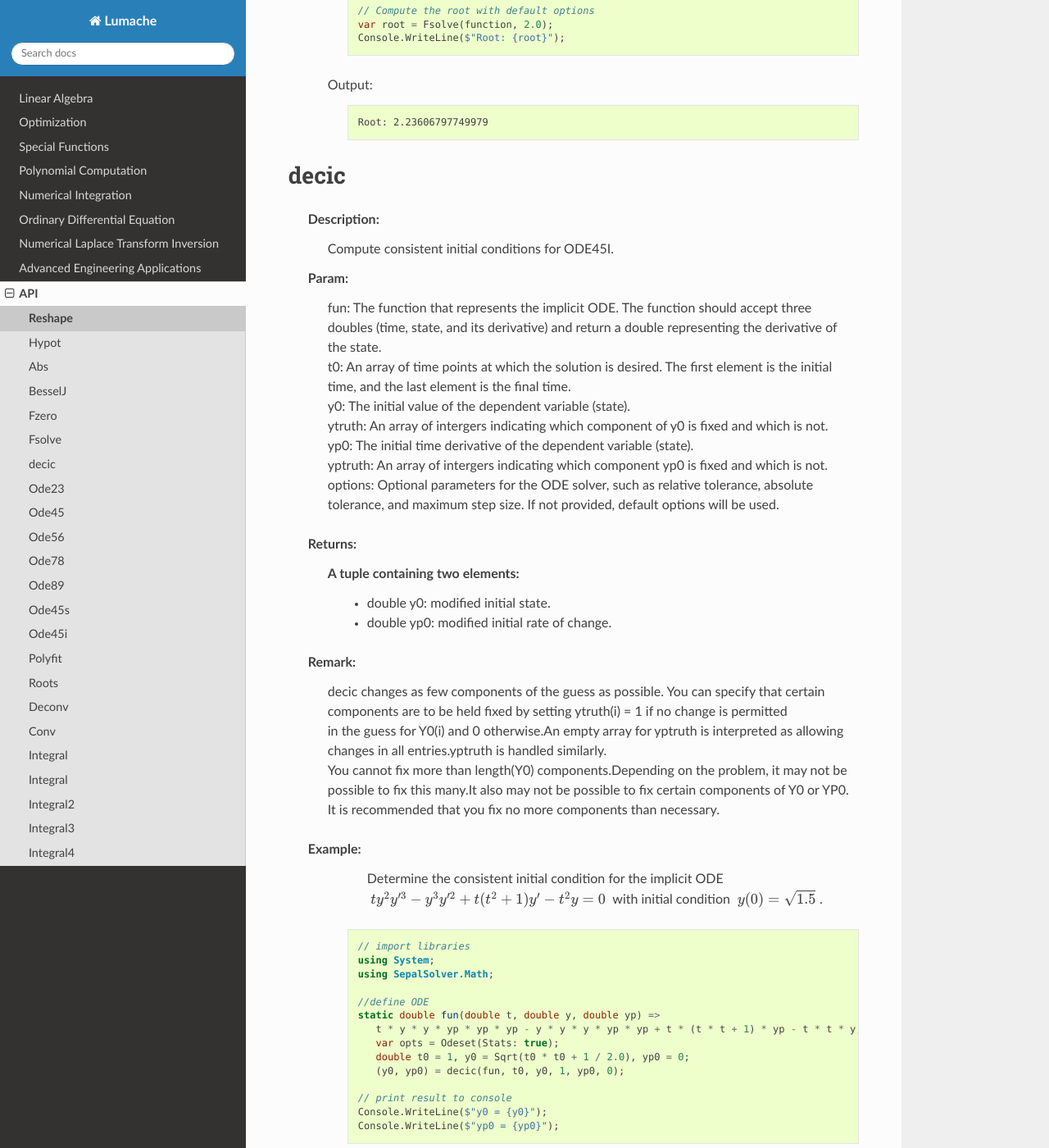
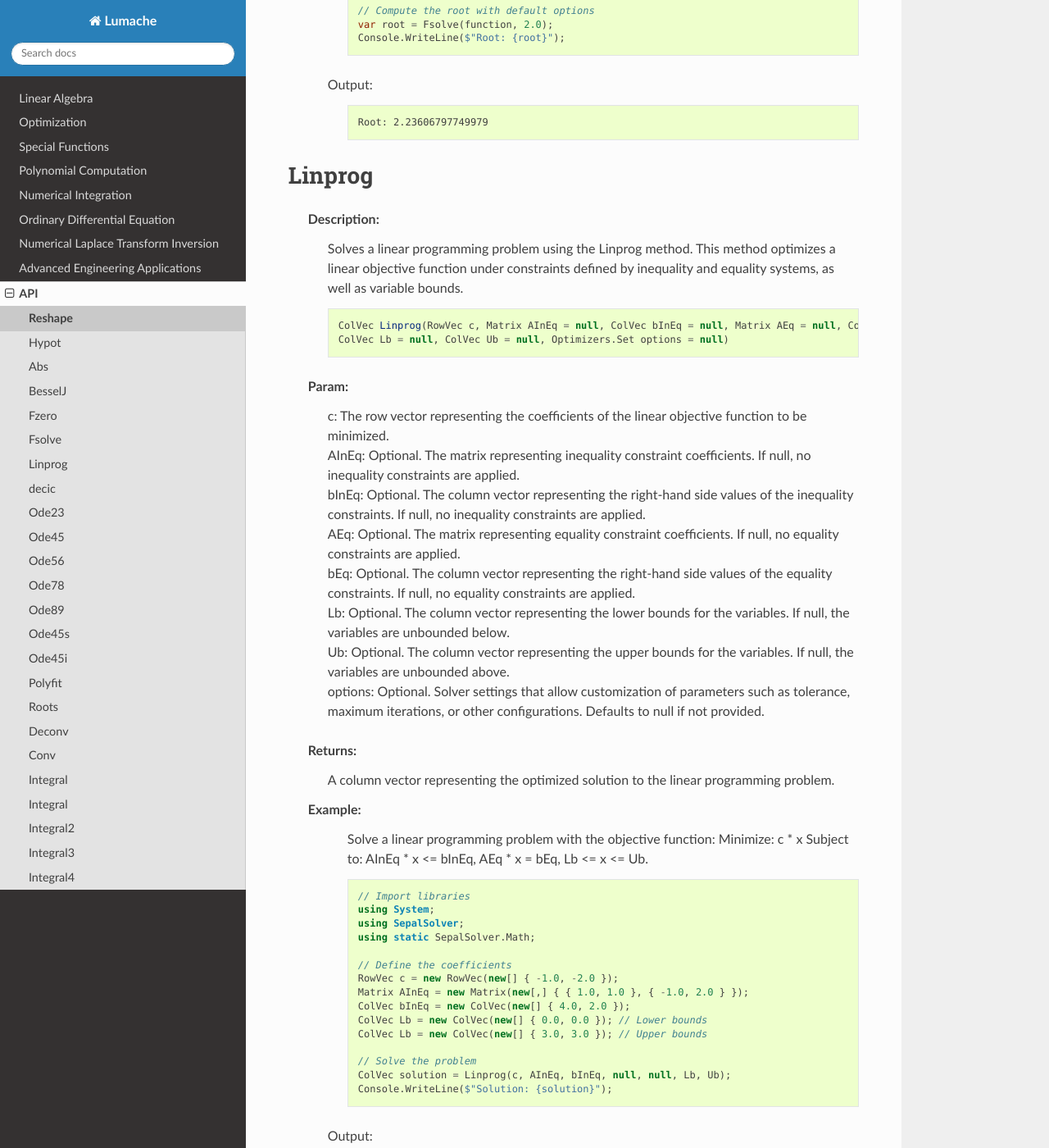
Before and after one commit to cyphercrescent/sepalsolver-doc, a Sphinx documentation site: the page built from docs/source/Math.rst, in a window 1280 px wide and 1400 px high, scrolled down 7025 px. Shown: the whole window at 82% size. Built offline with Sphinx 7.4.7 and the Read the Docs theme 3.1.0, drawn with Linux system fonts in a browser that asks for light colours.

Commit message:
Update Math.rst
Documentation of Linear programming method

```diff
--- a/docs/source/Math.rst
+++ b/docs/source/Math.rst
@@ -324,6 +324,66 @@ Fsolve
        .. code-block:: Terminal
 
           Root: 2.23606797749979
+
+
+Linprog
+=======
+   Description:
+       Solves a linear programming problem using the Linprog method.
+       This method optimizes a linear objective function under constraints defined by
+       inequality and equality systems, as well as variable bounds.
+
+       .. code-block:: CSharp
+
+          ColVec Linprog(RowVec c, Matrix AInEq = null, ColVec bInEq = null, Matrix AEq = null, ColVec bEq = null,
+          ColVec Lb = null, ColVec Ub = null, Optimizers.Set options = null)
+   Param:
+      | c:  The row vector representing the coefficients of the linear objective function to be minimized.
+      | AInEq:  Optional. The matrix representing inequality constraint coefficients.
+              If null, no inequality constraints are applied.
+      | bInEq:  Optional. The column vector representing the right-hand side values of the inequality constraints.
+              If null, no inequality constraints are applied.
+      | AEq:  Optional. The matrix representing equality constraint coefficients.
+            If null, no equality constraints are applied.
+      | bEq:  Optional. The column vector representing the right-hand side values of the equality constraints.
+            If null, no equality constraints are applied.
+      | Lb:  Optional. The column vector representing the lower bounds for the variables.
+           If null, the variables are unbounded below.
+      | Ub:  Optional. The column vector representing the upper bounds for the variables.
+           If null, the variables are unbounded above.
+      | options:  Optional. Solver settings that allow customization of parameters such as
+                tolerance, maximum iterations, or other configurations. Defaults to null if not provided.
+   Returns:
+       A column vector representing the optimized solution to the linear programming problem.
+   Example:
+       Solve a linear programming problem with the objective function:
+       Minimize: c * x
+       Subject to: AInEq * x <= bInEq, AEq * x = bEq, Lb <= x <= Ub.
+
+       .. code-block:: CSharp
+
+          // Import libraries
+          using System;
+          using SepalSolver;
+          using static SepalSolver.Math;
+
+          // Define the coefficients
+          RowVec c = new RowVec(new[] { -1.0, -2.0 });
+          Matrix AInEq = new Matrix(new[,] { { 1.0, 1.0 }, { -1.0, 2.0 } });
+          ColVec bInEq = new ColVec(new[] { 4.0, 2.0 });
+          ColVec Lb = new ColVec(new[] { 0.0, 0.0 }); // Lower bounds
+          ColVec Lb = new ColVec(new[] { 3.0, 3.0 }); // Upper bounds
+
+          // Solve the problem
+          ColVec solution = Linprog(c, AInEq, bInEq, null, null, Lb, Ub);
+          Console.WriteLine($"Solution: {solution}");
+
+      Output:
+
+
+       .. code-block:: Terminal
+
+        0    1
 
 
 decic
```
